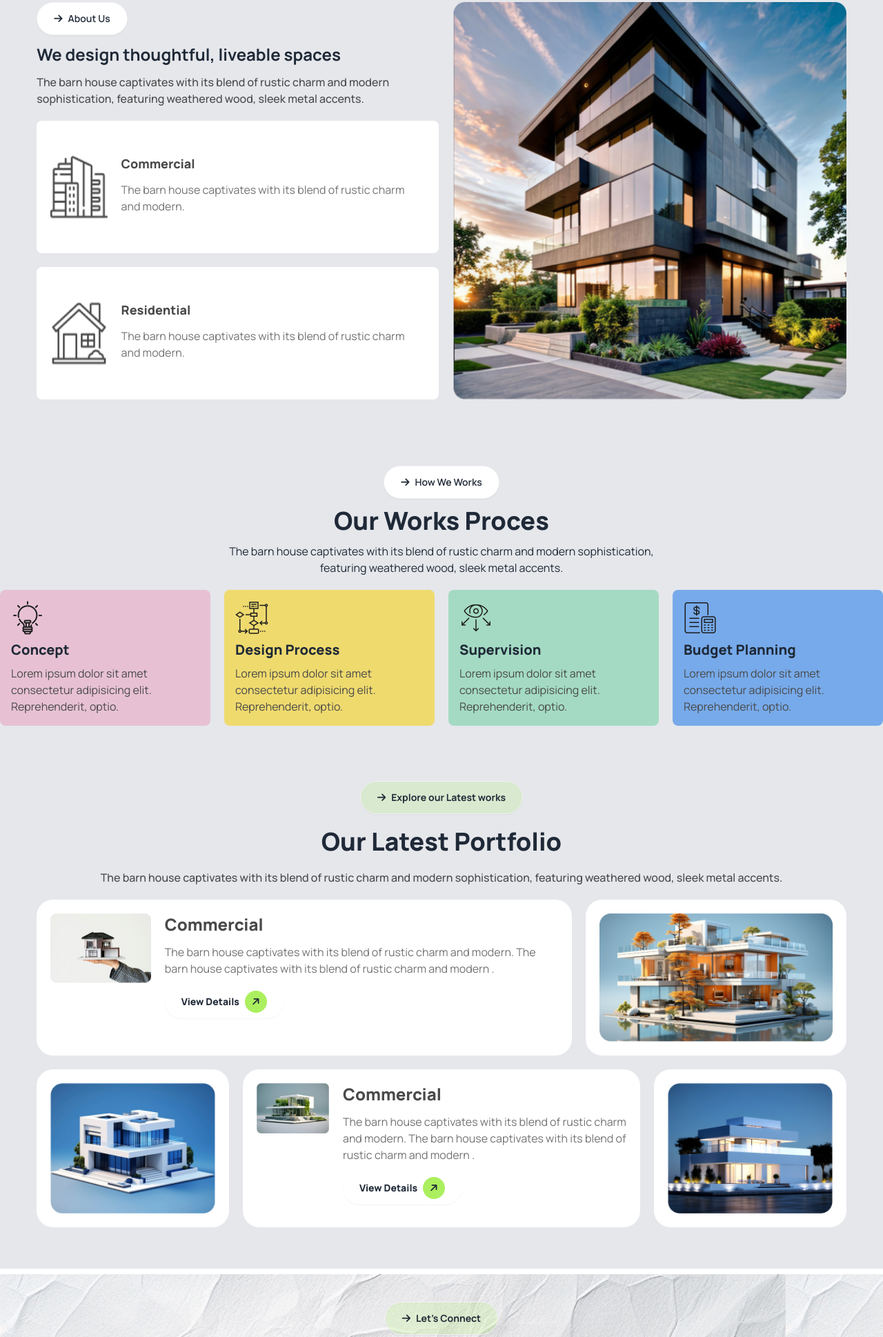
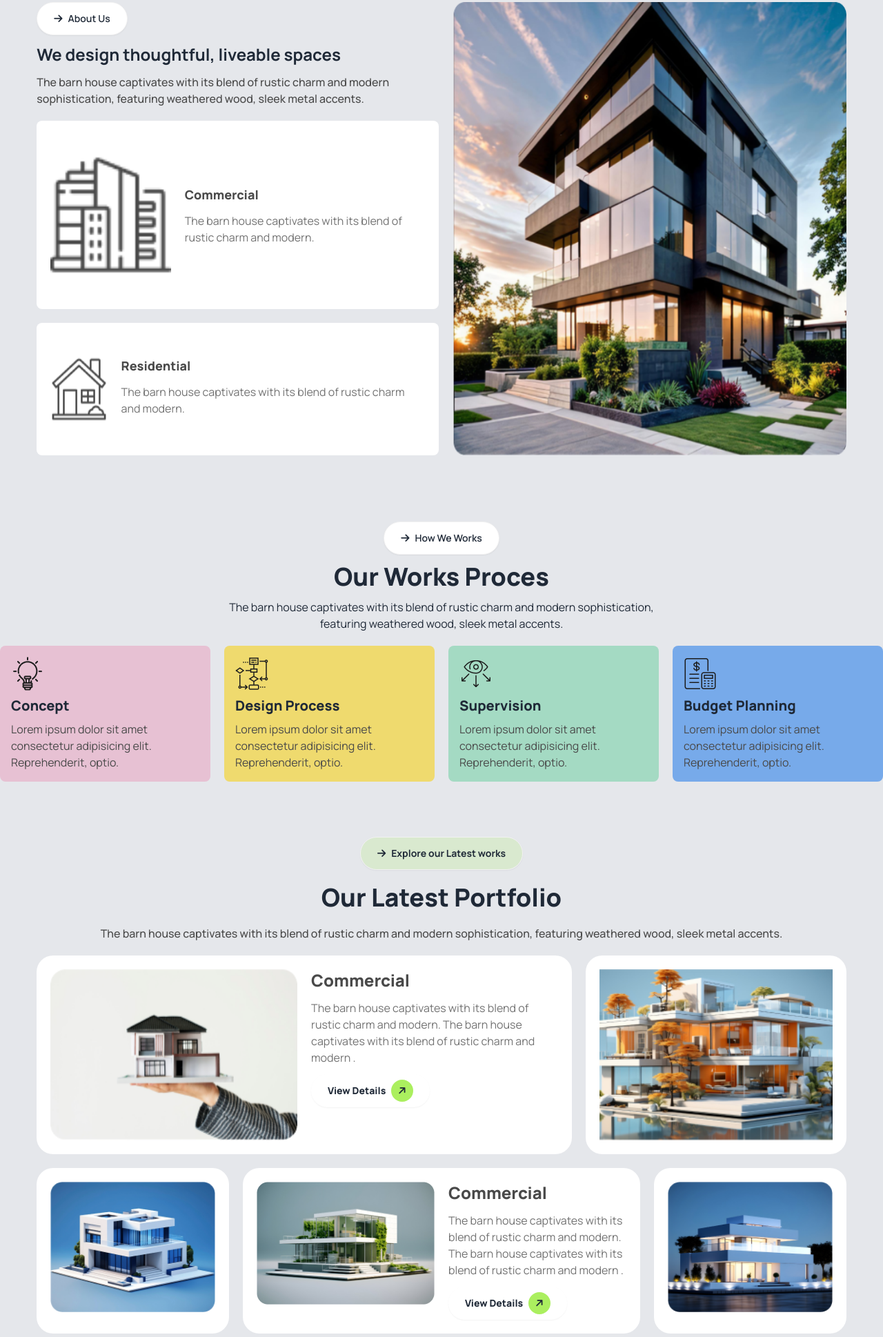
Before and after one commit to Web-Sakib/PH-Assignment-03, a plain HTML site: page index.html in a window 1280 px wide. Shown: the part 819-2757 px from the top of the page at 69% size. Drawn offline with nearby package versions, Linux system fonts and the light colour scheme.

Commit message:
Problem solved

```diff
--- a/index.html
+++ b/index.html
@@ -129,7 +129,7 @@
    <section class="bg-gray-200">
 
     <!-- About Us section Starts Here -->
-     <section class="container mx-auto md:py-14 flex flex-col lg:flex-row w-11/12 lg:gap-5 ">
+     <section class="container mx-auto py-10 md:py-14 flex flex-col lg:flex-row w-11/12 lg:gap-5 ">
 
       <!-- left text  -->
       <div class="flex flex-col gap-5 mb-5 lg:mb-0 lg:w-1/2  relative">
@@ -156,13 +156,13 @@
         <div class="flex flex-col md:flex-row lg:flex-col gap-5">
 
           <!-- first card -->
-        <div class="flex bg-white rounded-lg p-5 py-12 gap-5">
+        <div class="flex justify-center items-center bg-white rounded-lg p-5 py-12 gap-5">
 
-          <div class="">
-            <img class="h-24 w-full" src="./assets/commercial.png" alt="">
+          <div class="w-2/6">
+            <img class="w-full" src="./assets/commercial.png" alt="">
           </div>
 
-          <div class="flex flex-col gap-3">
+          <div class="flex flex-col gap-3 w-4/6">
             <h3 class="font-extrabold text-lg text-fourth">Commercial</h3>
             <p class="text-fifth">The barn house captivates with its blend of rustic charm and modern.</p>
           </div>
@@ -218,9 +218,9 @@
         <!-- card 1 & 2 -->
       <div class="flex flex-col lg:flex-row gap-5">
           <!-- card 1 -->
-      <div class="bg-cardOne flex flex-col gap-2 rounded-lg p-4 w-11/12 md:w-full mx-auto">
+      <div class="bg-cardOne flex flex-col gap-2 rounded-lg p-4 w-11/12 md:w-full mx-auto ">
 
-        <div>
+        <div >
           <img src="./assets/concept.png" alt="">
         </div>
 
@@ -296,11 +296,11 @@
         <!-- card 1 -->
         <div class="bg-white p-5 rounded-3xl flex flex-col gap-5 md:flex-row md:col-span-2 lg:col-span-8">
           <!-- card image -->
-          <div class="">
+          <div class="md:flex-1">
             <img class="w-full" src="./assets/img1.png" alt="">
           </div>
           <!-- card info -->
-          <div class="flex flex-col gap-3">
+          <div class="flex md:flex-1 flex-col gap-3">
 
             <h3 class="font-extrabold text-fourth text-2xl">Commercial</h3>
             <p class="text-fifth">The barn house captivates with its blend of rustic charm and modern. The barn house captivates with its blend of rustic charm and modern .</p>
@@ -312,12 +312,12 @@
               </button>
             </div>
 
-
           </div>
         </div>
+
         <!-- card 2 -->
-        <div class="bg-white p-5 rounded-3xl flex flex-col gap-5 lg:col-span-4">
-          <img class="w-full" src="./assets/img2.png" alt="">
+        <div class="bg-white w-full h-full p-5 rounded-3xl flex flex-col gap-5 lg:col-span-4">
+          <img class="object-cover w-full h-full" src="./assets/img2.png" alt="">
         </div>
         <!-- card 3 -->
         <div class="bg-white p-5 rounded-3xl flex flex-col gap-5 lg:col-span-3">
@@ -326,11 +326,11 @@
         <!-- card 4 -->
         <div class="bg-white p-5 rounded-3xl flex flex-col gap-5 md:flex-row md:col-span-2 lg:col-span-6">
           <!-- card image -->
-          <div>
+          <div class="md:flex-1">
             <img class="w-full" src="./assets/img4.png" alt="">
           </div>
           <!-- card info -->
-          <div class="flex flex-col gap-3">
+          <div class="flex md:flex-1 flex-col gap-3">
 
             <h3 class="font-extrabold text-fourth text-2xl">Commercial</h3>
             <p class="text-fifth">The barn house captivates with its blend of rustic charm and modern. The barn house captivates with its blend of rustic charm and modern .</p>
@@ -423,7 +423,7 @@
       </div>
       <p class="text-fifth w-10/12">The barn house captivates with its blend of rustic charm and modern sophistication, featuring weathered wood, sleek metal accents.</p>
 
-      <ul class="flex flex-col md:flex-row gap-5 md:gap-10 text-secondary">
+      <ul class="flex flex-col md:flex-row md:justify-around gap-5 md:gap-10 text-secondary">
         <li><a href="#">Home</a></li>
         <li><a href="#">Services</a></li>
         <li><a href="#">Portfolio</a></li>
@@ -431,7 +431,7 @@
         <li><a href="#">Contact Us</a></li>
       </ul>
 
-      <button class="btn bg-primary py-1 rounded-full w-11/12 md:">
+      <button class="btn bg-primary py-1 rounded-full w-11/12 md:w-1/3">
         <span class="font-extrabold text-xl">Book Consult </span>
         <i class="fa-solid fa-arrow-right bg-black text-white w-10 h-10 flex justify-center items-center rounded-full -rotate-45 "></i>
       </button>
```
Lines whose indentation alone changed are shown as unchanged.
